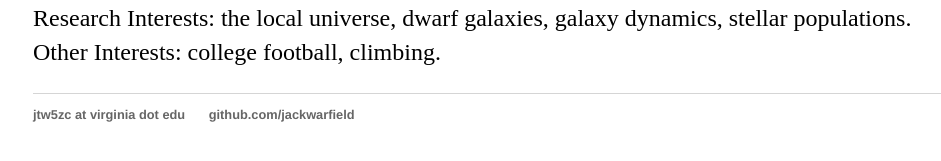
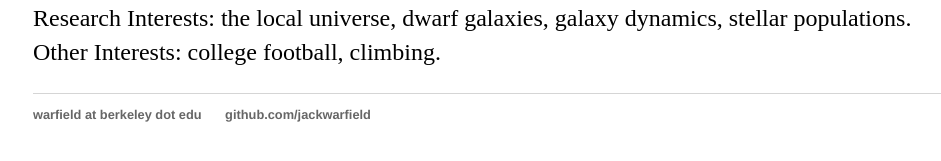
Before and after one commit to jackwarfield/jackwarfield.github.io, a Jekyll site: the page built from index.html, in a window 1280 px wide. Shown: the part 545-706 px from the top of the page, without its empty margins (127-1068 px from the left). Built offline with Jekyll 4.4.1, drawn with Linux system fonts in a browser that asks for light colours.

Commit message:
update email

```diff
--- a/_layouts/default.html
+++ b/_layouts/default.html
@@ -22,7 +22,7 @@
 			</div><!-- /.container -->
 			<footer>
 	    		<ul>
-	        		<li><a href="mailto:jtw5zc@virginia.edu">jtw5zc at virginia dot edu</a></li>
+	        		<li><a href="mailto:warfield@berkeley.edu">warfield at berkeley dot edu</a></li>
 					<!--<li><a href="http://twitter.com/astronomypun">@astronomypun</a></li>-->
 	        		<li><a href="https://github.com/jackwarfield">github.com/jackwarfield</a></li>
 				</ul>
```
